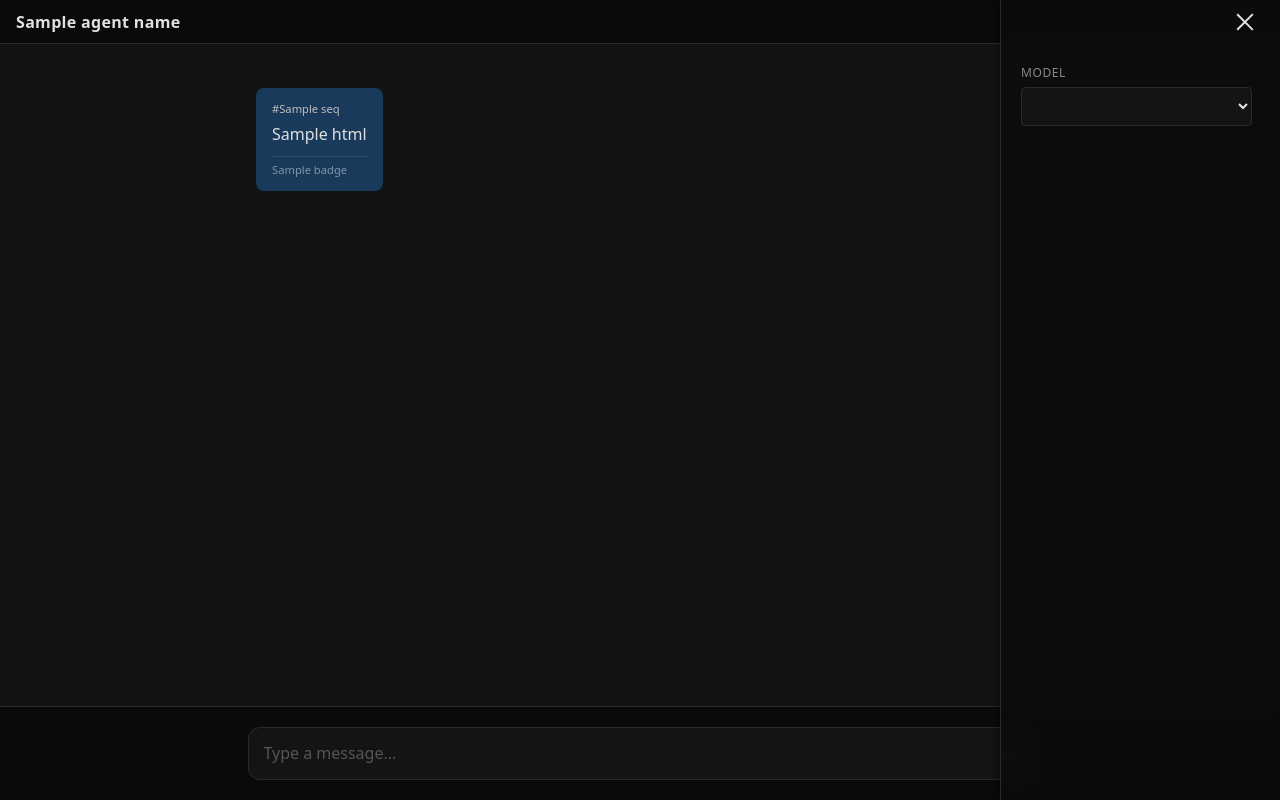
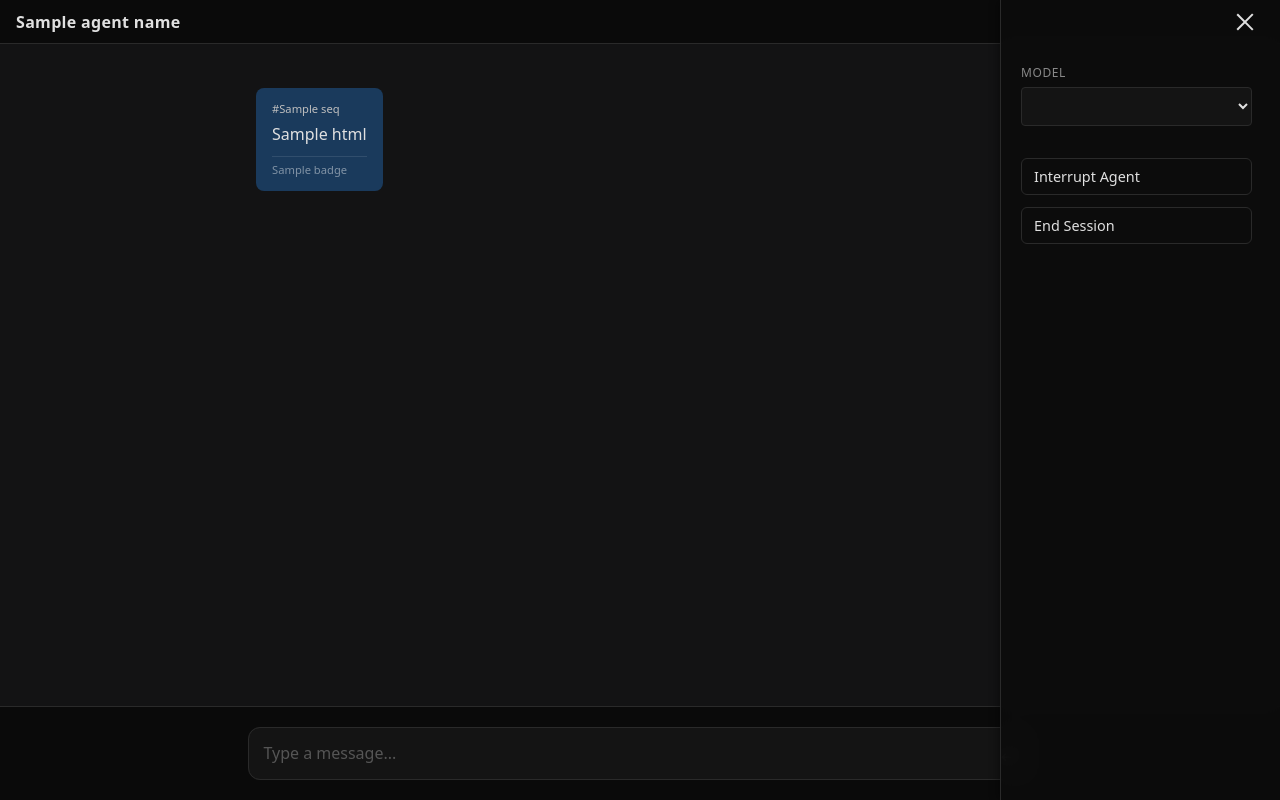
Before and after one commit to CablepunkPress/basic-ui, a Python web app: template basic_ui/templates/index.html in a window 1280 px wide, after a click that opens the changed part. Run offline with Jinja, Linux system fonts and the light colour scheme; the template is opened without the code that fills it: most values are stand-ins (such as "Sample title", 1, 10 or a date in 2020); lists and menus that the app fills with data are empty.

Commit message:
Add Interrupt Agent and End Session to the drawer

```diff
--- a/basic_ui/static/css/styles.css
+++ b/basic_ui/static/css/styles.css
@@ -218,6 +218,29 @@ body {
   font-size: 0.8rem;
   font-style: italic;
   color: var(--text-muted);
+}
+
+.drawer-session {
+  display: flex;
+  flex-direction: column;
+  gap: 0.75rem;
+  margin-top: 2rem;
+}
+
+.drawer-button {
+  font: inherit;
+  font-size: 0.9rem;
+  color: var(--text);
+  background: transparent;
+  border: 1px solid var(--border);
+  border-radius: 6px;
+  padding: 0.5rem 0.75rem;
+  text-align: left;
+  cursor: pointer;
+}
+
+.drawer-button:hover {
+  background: var(--hover);
 }
 
 /* ================================
--- a/basic_ui/static/js/app.js
+++ b/basic_ui/static/js/app.js
@@ -77,8 +77,8 @@
     }
 
     systemMessage(
-      "Your agent isn't responding. If it was stopped, start it again with " +
-      "python3 run.py, then reload this page.",
+      "Your agent isn't responding. If its session ended, start it again, " +
+      "then reload this page.",
       'error'
     );
 
--- a/basic_ui/templates/index.html
+++ b/basic_ui/templates/index.html
@@ -26,6 +26,12 @@
 
   <aside class="drawer" id="drawer" aria-label="Settings">
     {{ drawer(controls) }}
+    <div class="drawer-session">
+      <button type="button" class="drawer-button"
+              hx-post="/interrupt" hx-swap="none">Interrupt Agent</button>
+      <button type="button" class="drawer-button"
+              hx-post="/end" hx-target="#messages" hx-swap="beforeend">End Session</button>
+    </div>
   </aside>
 
   <main class="conversation" id="conversation">
--- /dev/null
+++ b/basic_ui/templates/partials/session_ended.html
@@ -0,0 +1,5 @@
+{% from "_macros.html" import system_message, composer %}
+{{ system_message("Session ended. You can close this tab.") }}
+<hx-partial hx-target="#composer" hx-swap="outerHTML">
+  {{ composer(busy=True) }}
+</hx-partial>
```
Also changed, not shown: basic_ui/app.py (+15 -0 lines).
